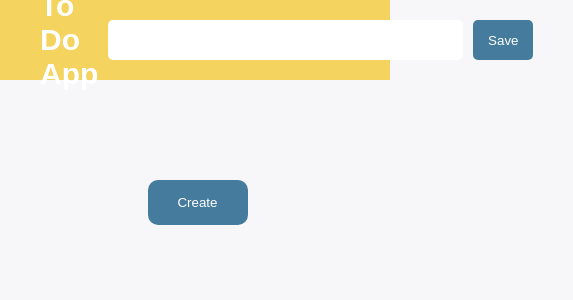
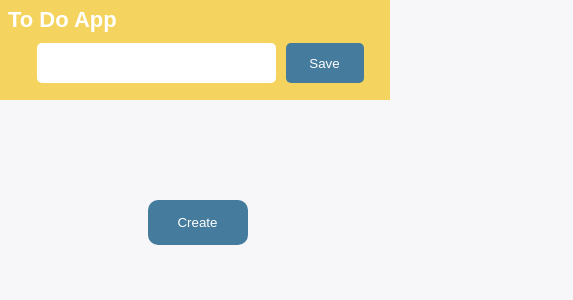
Before and after one commit to AsH144444/to-to-app-react, a React (Vite) app: page / in a window 390 px wide. Shown: the top 300 px of the page, 573 px wide, since content can reach past the window. Built offline with nearby package versions, Linux system fonts and the light colour scheme.

Commit message:
css for mobile

```diff
--- a/src/App.css
+++ b/src/App.css
@@ -1,6 +1,6 @@
 * {
-  padding: 0px;
-  margin: 0px;
+  padding: 0;
+  margin: 0;
   font-family: Arial, Helvetica, sans-serif;
 }
 body {
@@ -202,3 +202,62 @@ body {
 #savebtn:active {
   transform: scale(0.96);
 }
+
+@media (max-width: 600px) {
+  .navbar {
+    min-height: 100px;
+    display: flex;
+    flex-direction: column;
+    justify-content: center;
+
+    width: 100%;
+  }
+
+  .nav-right {
+    display: flex;
+    justify-content: center;
+    align-items: center;
+    margin: 0px;
+    padding-right: 0;
+  }
+
+  #ninput {
+    width: 60%;
+  }
+  .hcon {
+    width: auto;
+    padding-left: 8px;
+  }
+
+  #savebtn {
+    width: 20%;
+    padding: 0px;
+  }
+  #to {
+    font-size: clamp(22px, 5vw, 30px);
+    padding: 0px;
+    margin: 0px;
+  }
+
+  #display {
+    width: 85%;
+  }
+  .done {
+    font-size: 10px;
+  }
+  .delete {
+    font-size: 10px;
+  }
+  .for-h {
+    max-width: 150px;
+    max-height: 30px;
+  }
+
+  .for-h h1 {
+    font-size: 10px;
+  }
+
+  .done-btn {
+    margin-right: 20px;
+  }
+}
```
